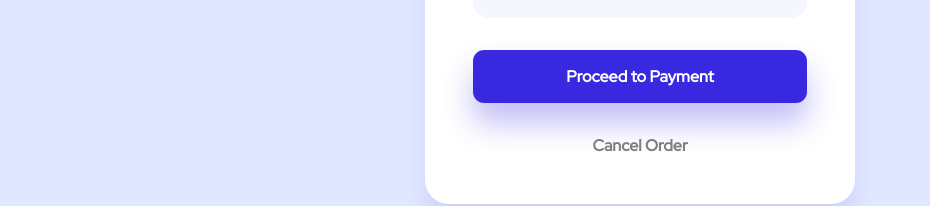
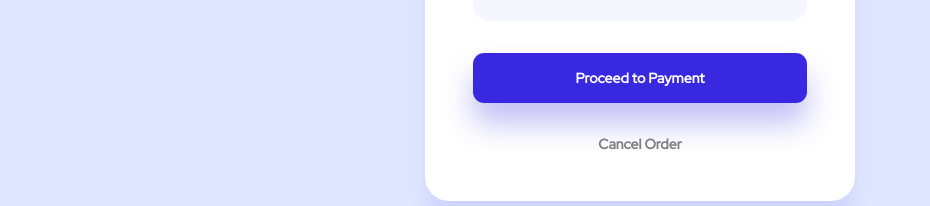
Before and after one commit to Illyaas4Show/Order-summary-component, a plain HTML site: page index.html in a window 1280 px wide. Shown: the part 547-753 px from the top of the page, without its empty margins (0-930 px from the left). Drawn offline with Linux system fonts and the light colour scheme.

Commit message:
Update style.css

```diff
--- a/style.css
+++ b/style.css
@@ -125,7 +125,7 @@ button {
     padding-top: 1rem;
     padding-bottom: 1rem;
     font-family: inherit;
-    font-size: 1rem;
+    font-size: 14px;
     font-weight: 700;
     border-radius: .7rem;
     background-color: var(--brightBlue);
@@ -149,6 +149,7 @@ button:hover {
     font-weight: 700;
     transition: color 250ms ease;
     transition: margin 1s ease;
+    font-size: 14px;
 }
 
 .cancel:hover {
```
